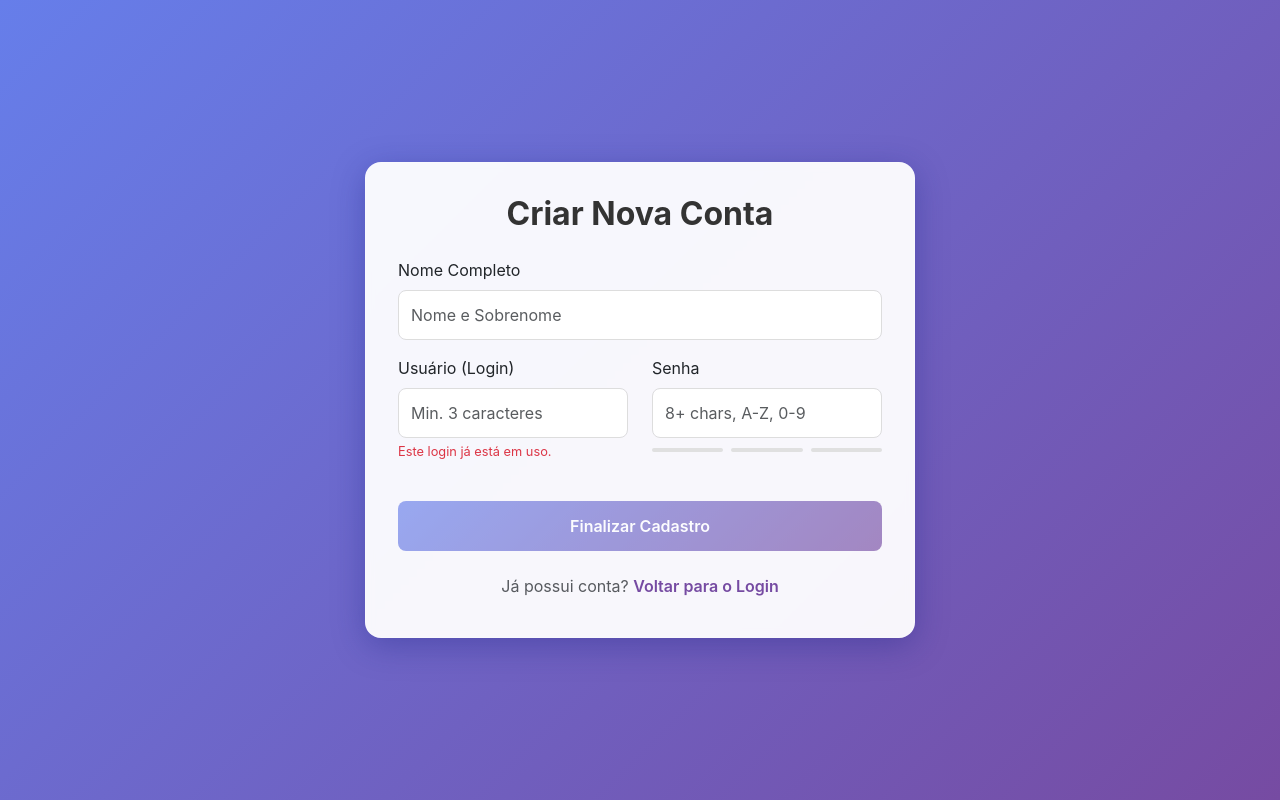
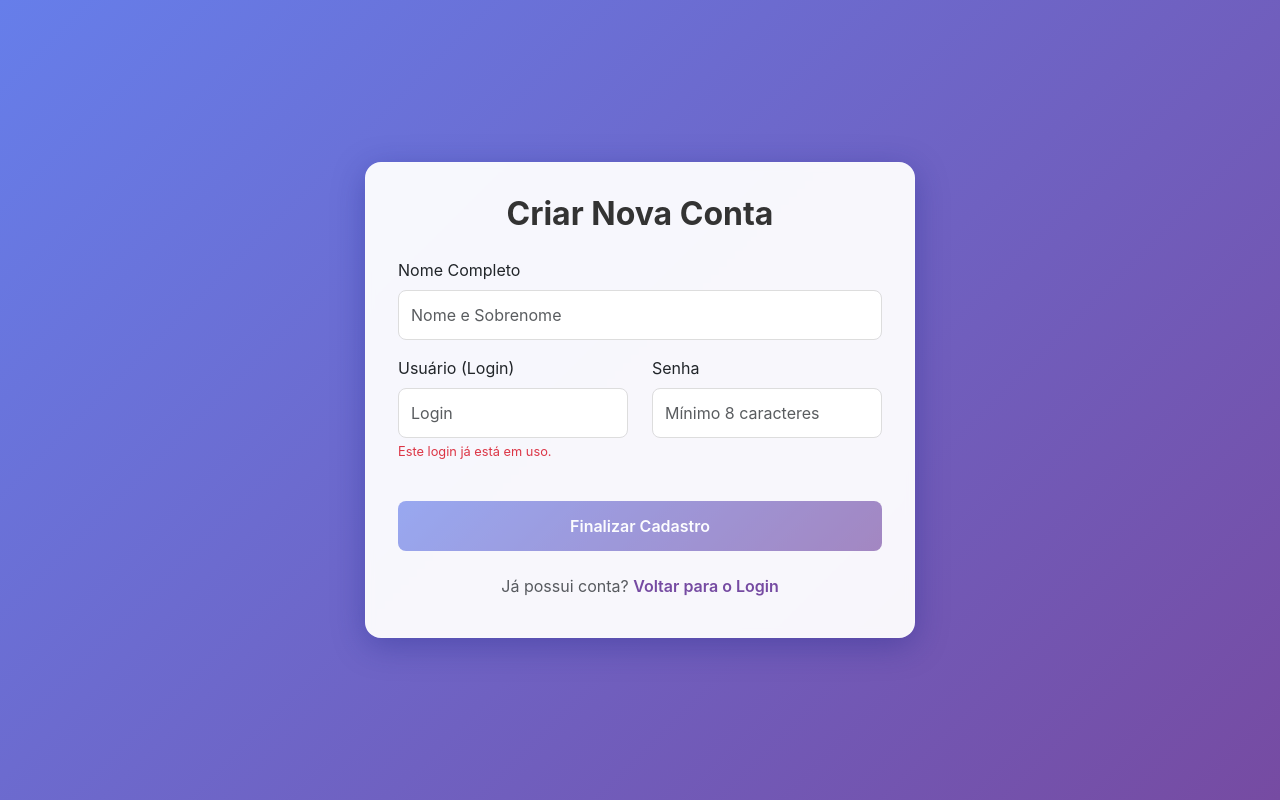
Before and after one commit to desafio-tec/front_end, a React (Vite) app: page /register in a window 1280 px wide. Built offline with nearby package versions, Linux system fonts and the light colour scheme.

Commit message:
Simplificar formulário: placeholder 'Login' e 'Mínimo 8 caracteres' sem indicadores visuais

```diff
--- a/src/pages/Register.tsx
+++ b/src/pages/Register.tsx
@@ -144,7 +144,7 @@ const Register = () => {
                                     <Form.Control
                                         type="text"
                                         name="login"
-                                        placeholder="Min. 3 caracteres"
+                                        placeholder="Login"
                                         value={formData.login}
                                         onChange={handleChange}
                                         // Só exibe erro (borda vermelha) se o status for REALMENTE 'taken'
@@ -170,18 +170,11 @@ const Register = () => {
                                 <Form.Control
                                     type="password"
                                     name="password"
-                                    placeholder="8+ chars, A-Z, 0-9"
+                                    placeholder="Mínimo 8 caracteres"
                                     value={formData.password}
                                     onChange={handleChange}
                                     required
                                 />
-                                <div className="password-strength-meter mt-2">
-                                    <div className="d-flex gap-2">
-                                        <div className={`strength-dot ${passwordCriteria.length ? 'valid' : ''}`}></div>
-                                        <div className={`strength-dot ${passwordCriteria.upper ? 'valid' : ''}`}></div>
-                                        <div className={`strength-dot ${passwordCriteria.number ? 'valid' : ''}`}></div>
-                                    </div>
-                                </div>
                             </Form.Group>
                         </Col>
                     </Row>
```
